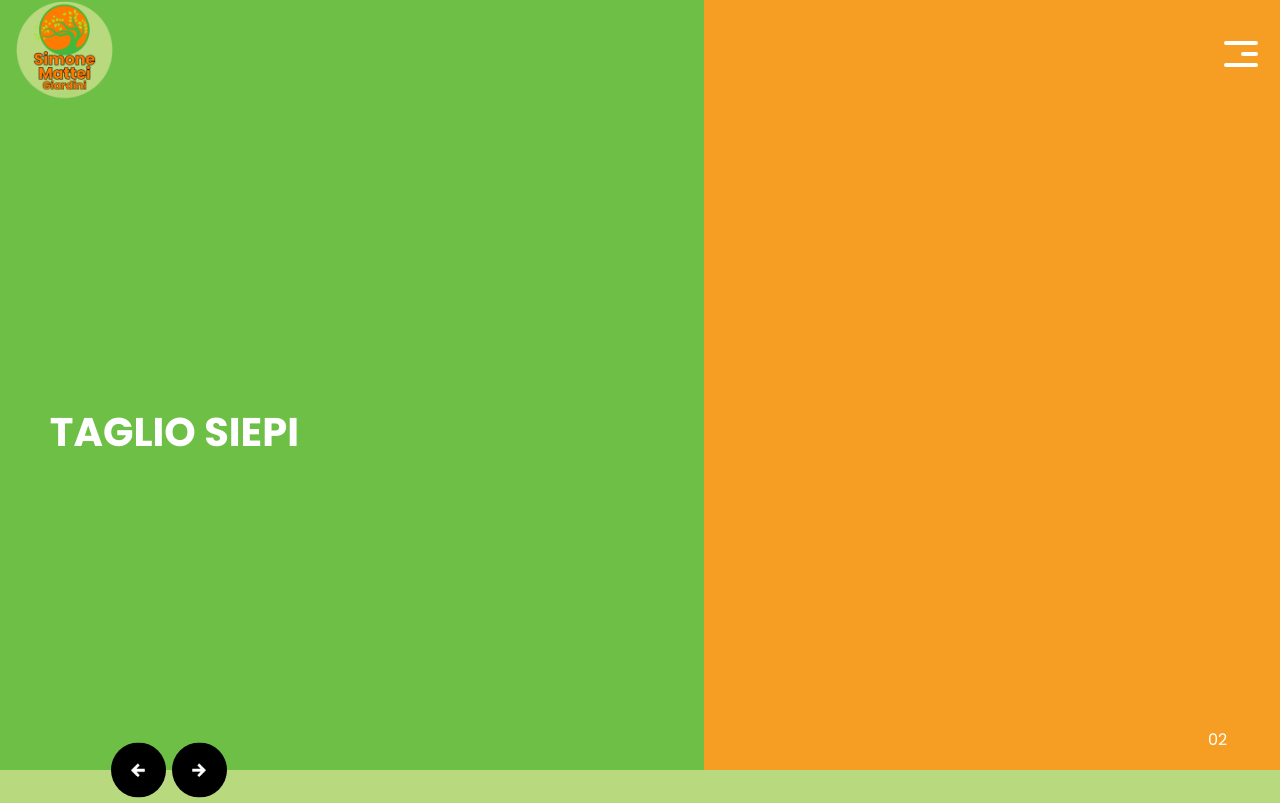
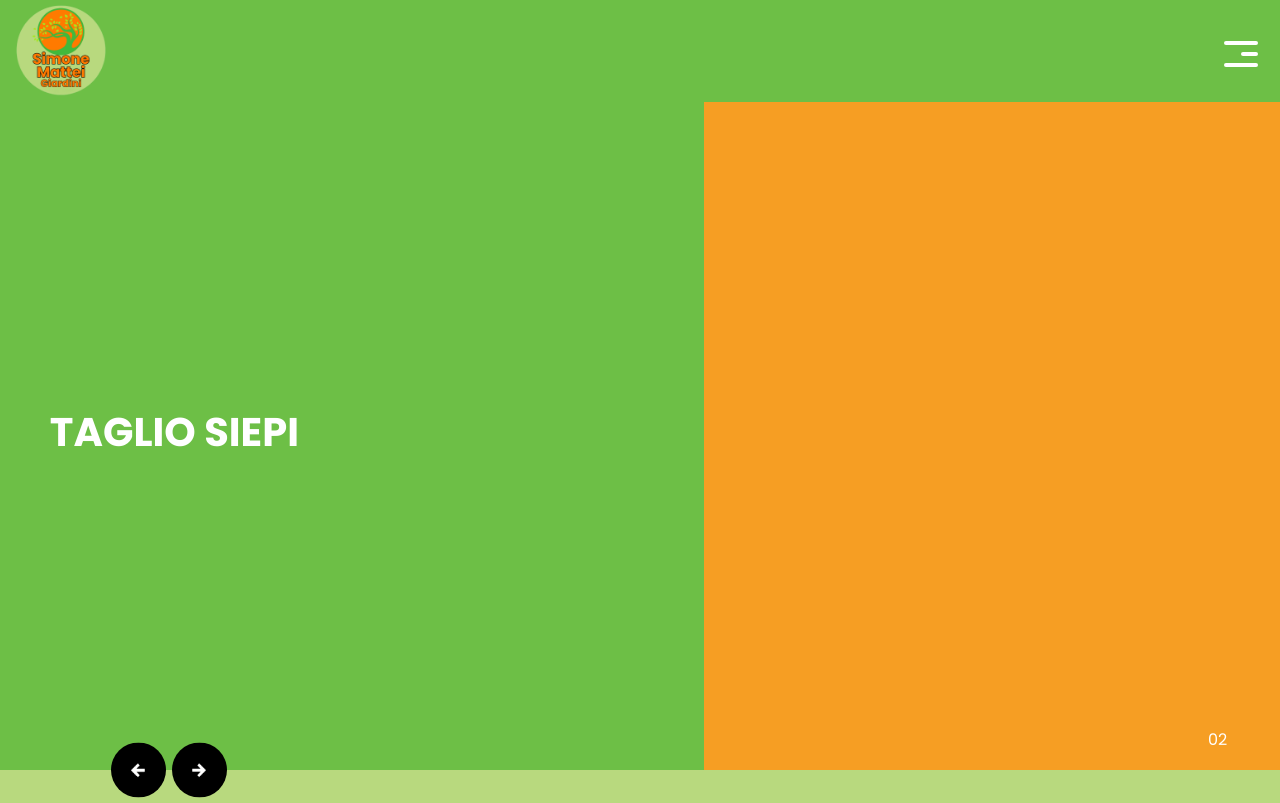
Before and after one commit to Mario-Marchio/simone-mattei-giardini, a plain HTML site: page index.html in a window 1280 px wide. Shown: the top 803 px of the page. Drawn offline with Linux system fonts and the light colour scheme.

Commit message:
minor fix

```diff
--- a/css/style.css
+++ b/css/style.css
@@ -67,7 +67,8 @@ body {
 }
 
 .header_section {
-  overflow-x: hidden;
+  overflow: hidden;
+  background-color: #6DBF46;
 }
 
 .header_section .container-fluid {
@@ -154,7 +155,7 @@ a:focus {
 }
 
 .navbar-brand img {
-  width: 97px;
+  width: 90px;
   margin-right: 5px;
   margin-top: 10px;
 }
```
